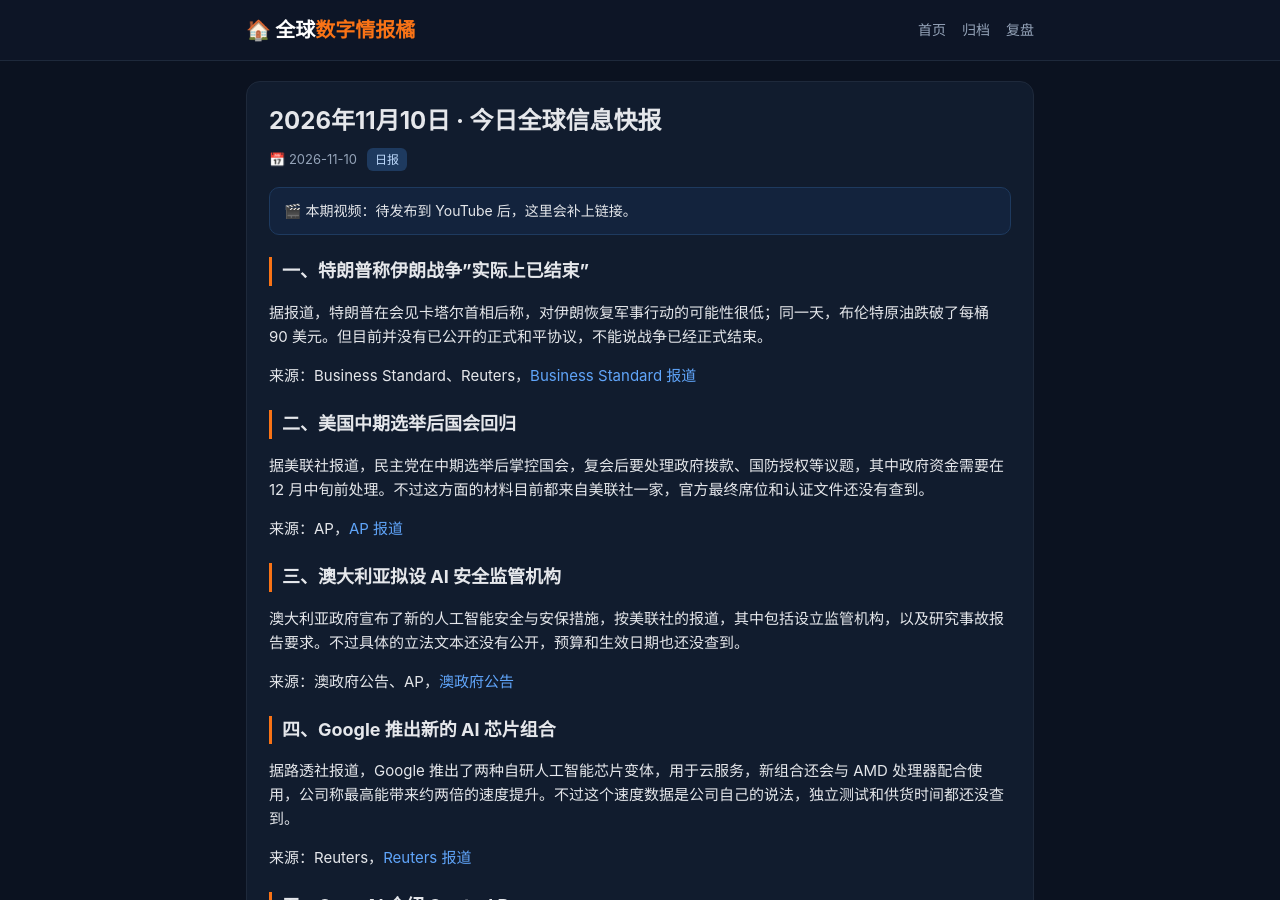
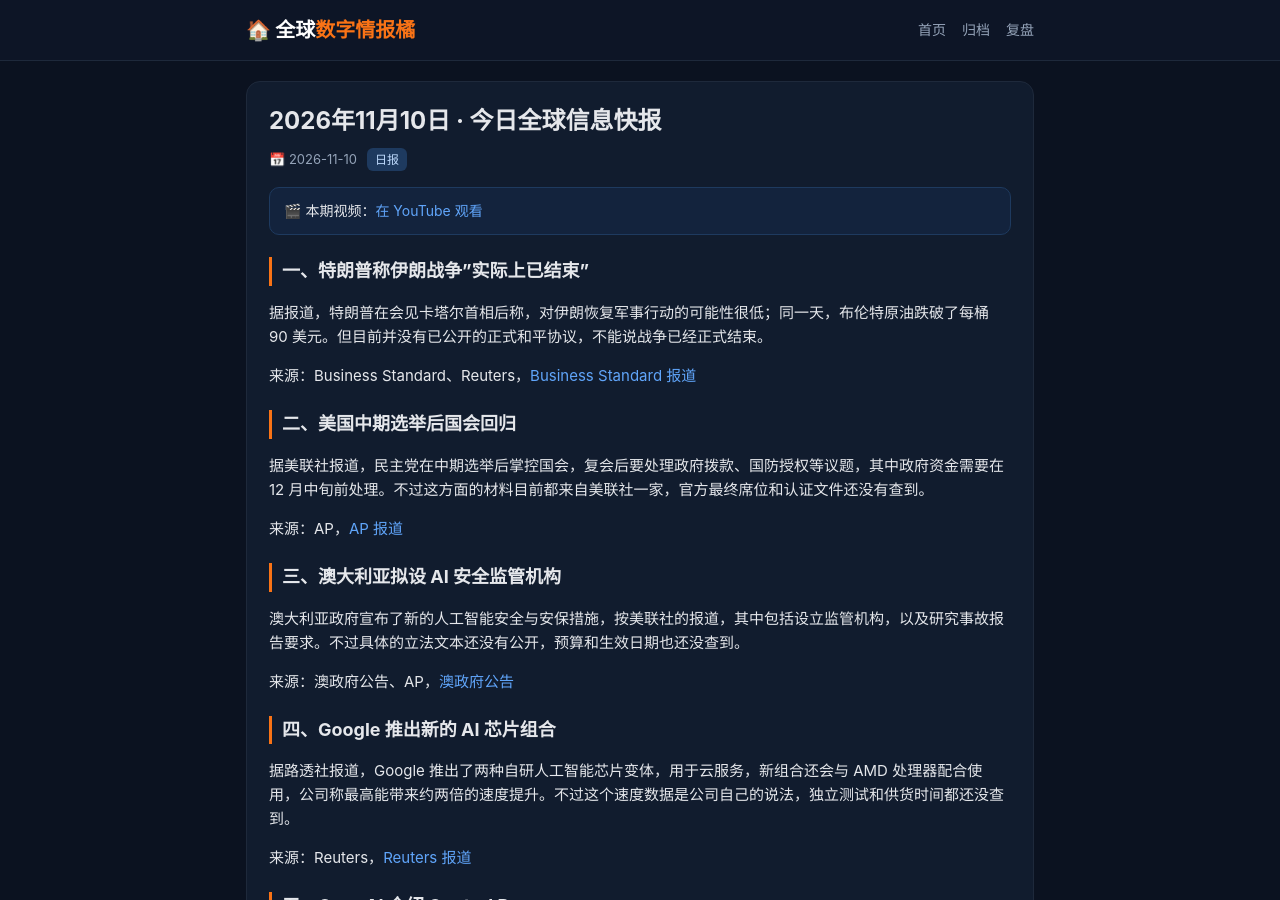
Before and after one commit to rayli090602-source/rayli090602-source.github.io, a Jekyll site: the page built from _posts/2026-11-10-今日全球信息快报.md, in a window 1280 px wide and 900 px high. Built offline with Jekyll 4.4.1, drawn with Linux system fonts in a browser that asks for light colours; part of the change alters nothing that is shown.

Commit message:
Add ep4 YouTube link

```diff
--- a/_posts/2026-11-10-今日全球信息快报.md
+++ b/_posts/2026-11-10-今日全球信息快报.md
@@ -3,7 +3,7 @@ layout: post
 title: "2026年11月10日 · 今日全球信息快报"
 date: 2026-11-10
 categories: [日报]
-video: ""
+video: "https://youtu.be/61QGiObouEI"
 excerpt: '十一条：特朗普称伊朗战争"实际上已结束"、民主党掌控国会、澳大利亚 AI 监管、Google 新 AI 芯片、OpenAI Control Room、中国自动化港口、AI 股回暖、油价回落、进口铜创新高、WMO 气候更新、加拿大宇航员太空行走。'
 ---
 
```
